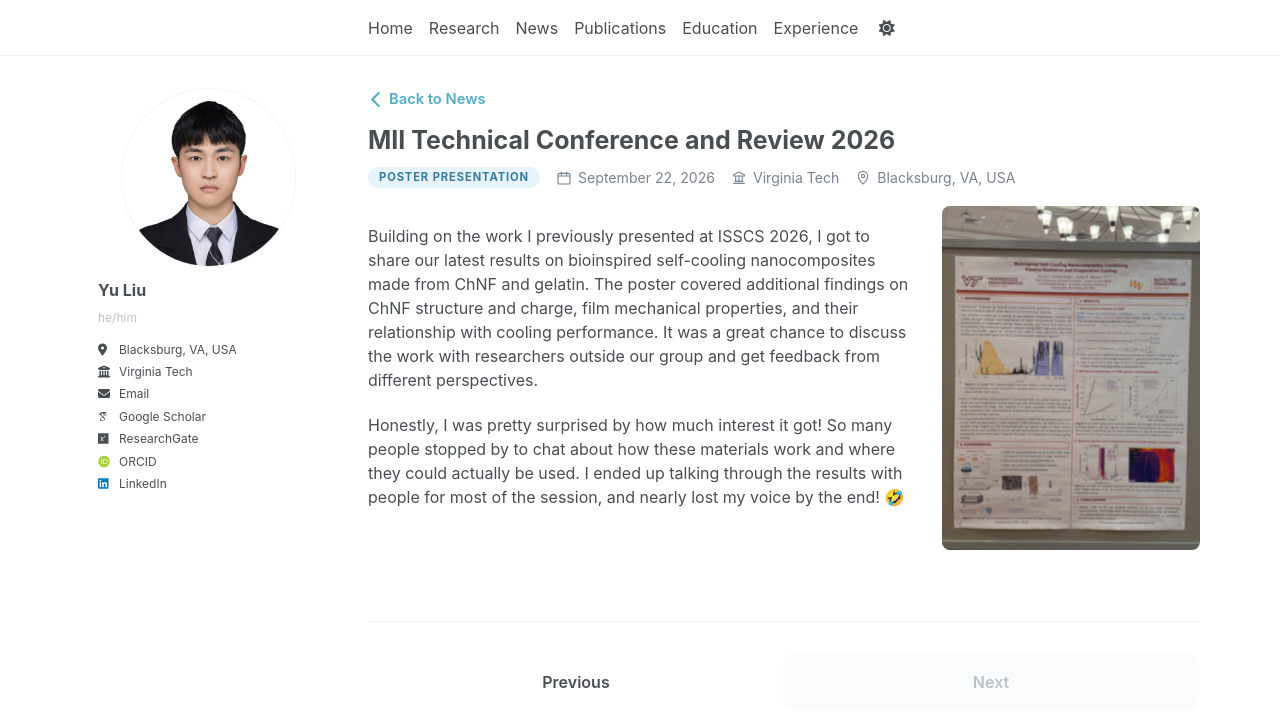
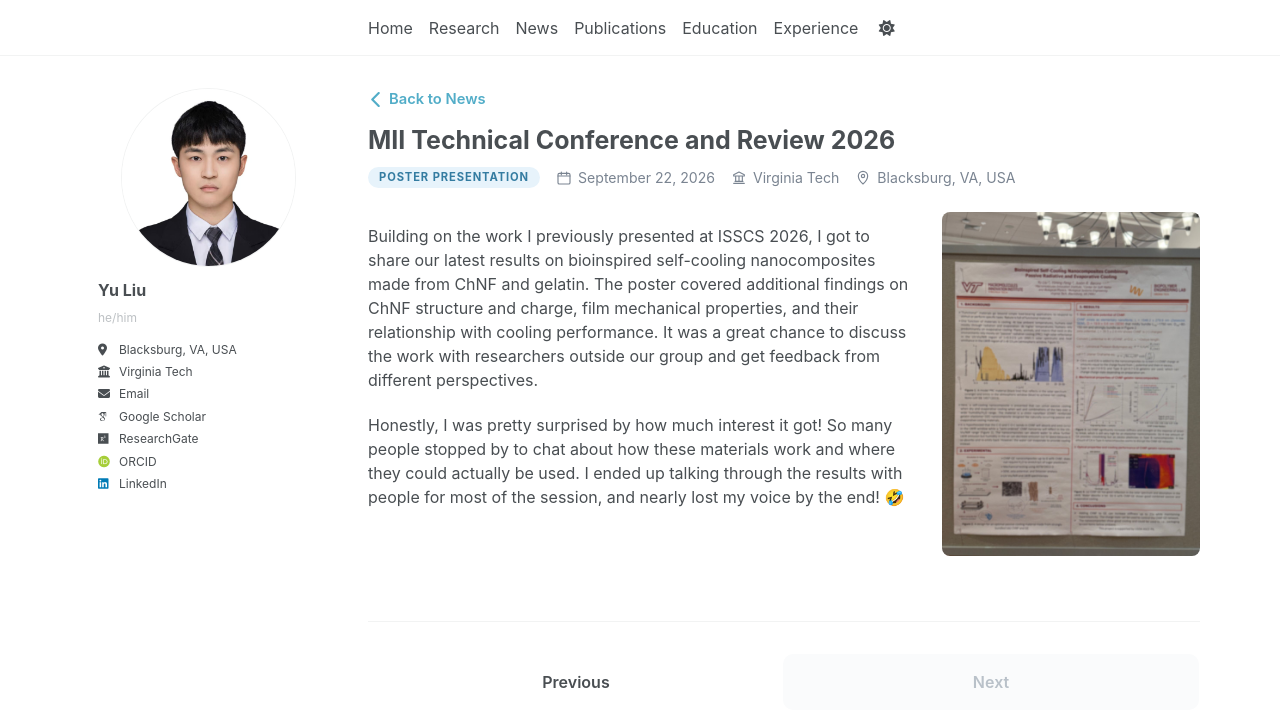
Before and after one commit to yuliu0322/yuliu0322.github.io, a Jekyll site: the page built from _talks/2026-09-21-MII Technical Conference and Review.md, in a window 1280 px wide. Shown: the top 727 px of the page. Built offline with Jekyll 4.4.1, drawn with Linux system fonts in a browser that asks for light colours; some web fonts are replaced; a script bundle is joined from its source files by our own code; library files that are not in the unit come from our copies.

Commit message:
Update 2026-09-21-MII Technical Conference and Review.md

```diff
--- a/_talks/2026-09-21-MII Technical Conference and Review.md
+++ b/_talks/2026-09-21-MII Technical Conference and Review.md
@@ -21,7 +21,7 @@ event_url: "https://mii.vt.edu/outreach/technical-conference-review.html"
     </p>
   </div>
 
-  <div style="flex: 0 0 31%; transform: translateY(-18px);">
+  <div style="flex: 0 0 31%; transform: translateY(-12px);">
     <img
       src="{{ '/images/mii-photo-1.jpg' | relative_url }}"
       alt="Poster presented at MII Technical Conference and Review 2026"
```
